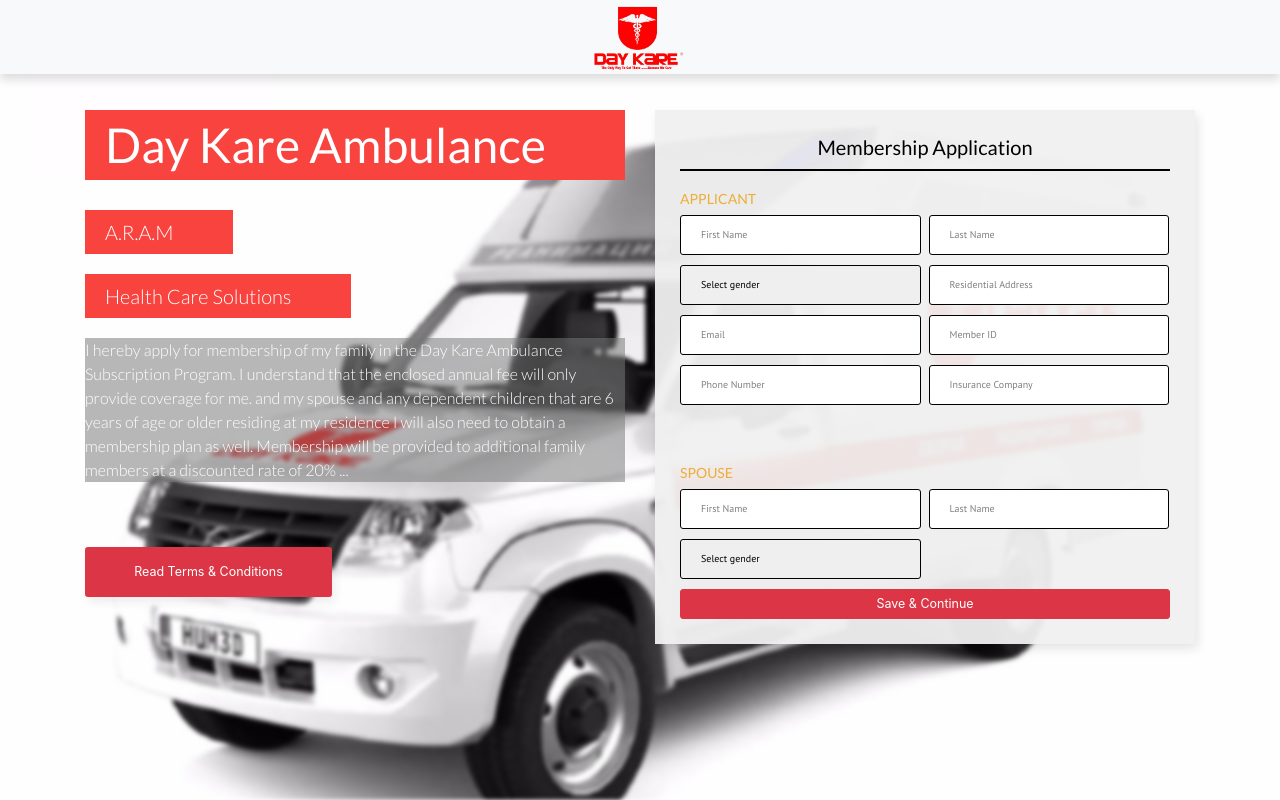
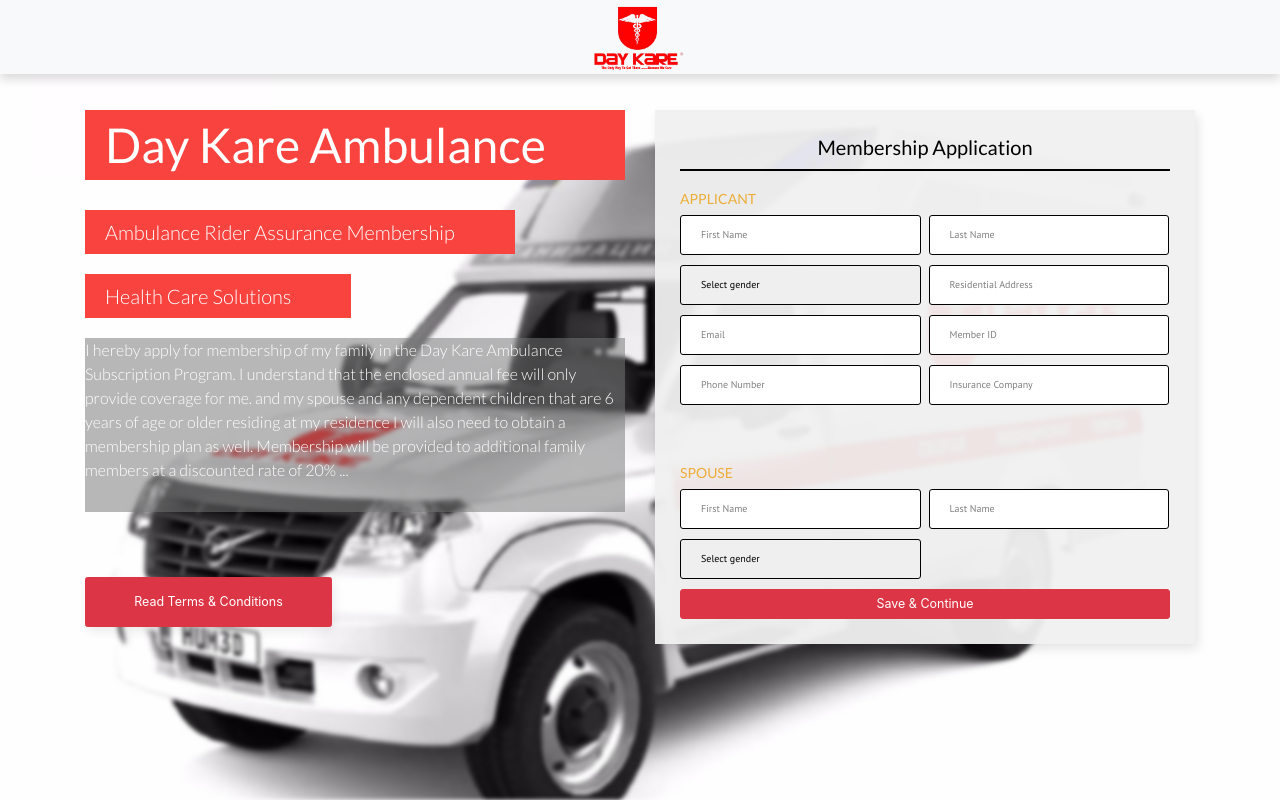
Before and after one commit to elartey/runfree_landing, a React (Create React App) app: page / in a window 1280 px wide. Built offline with nearby package versions, Linux system fonts and the light colour scheme; a web font is replaced by a local one.

Commit message:
update text

```diff
--- a/src/components/Landing.js
+++ b/src/components/Landing.js
@@ -35,9 +35,9 @@
                             Day Kare Ambulance
                             <br />
                           </h1>
-                          <h2>A.R.A.M</h2> <br />
+                          <h2>Ambulance Rider Assurance Membership</h2> <br />
                           <h2>Health Care Solutions</h2>
-                          <h4 className="font-weight-light">
+                          <h4 className="font-weight-light pb-5">
                             I hereby apply for membership of my family in the
                             Day Kare Ambulance Subscription Program. I
                             understand that the enclosed annual fee will only
```
